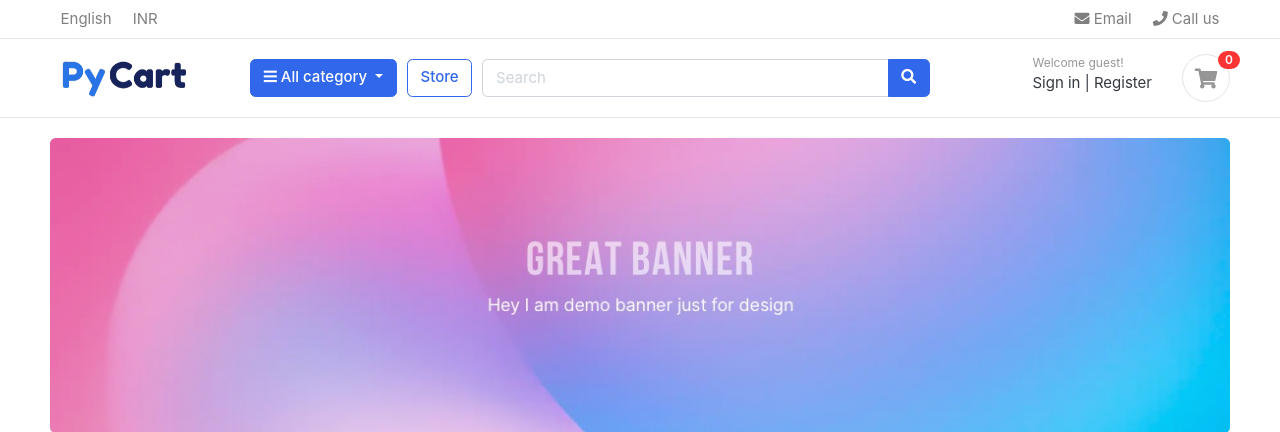
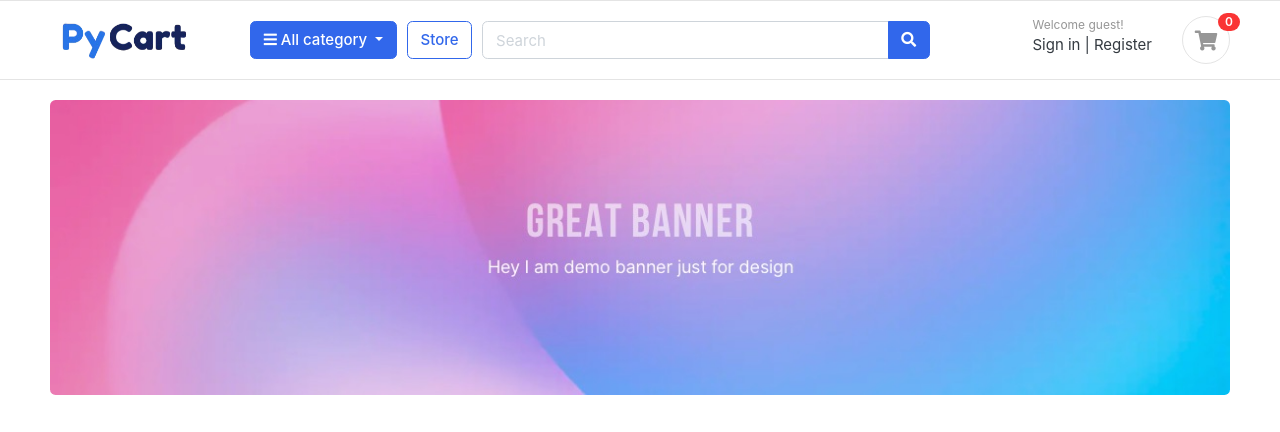
Before and after one commit to aranya-jana/PyCart, a Django app: template templates/home.html in a window 1280 px wide. Shown: the top 432 px of the page. Run offline with Django 5.2, Linux system fonts and the light colour scheme; the template is opened without the code that fills it, so the values that code supplies are empty; some libraries are stand-ins or nearby versions; some web fonts are replaced.

Commit message:
Update navbar

```diff
--- a/templates/includes/navbar.html
+++ b/templates/includes/navbar.html
@@ -5,7 +5,7 @@
   <button class="navbar-toggler" type="button" data-toggle="collapse" data-target="#navbarTop4" aria-controls="navbarNav" aria-expanded="false" aria-label="Toggle navigation">
     <span class="navbar-toggler-icon"></span>
   </button>
-  <div class="collapse navbar-collapse" id="navbarTop4">
+  {% comment %} <div class="collapse navbar-collapse" id="navbarTop4">
     <ul class="navbar-nav mr-auto">
     	<li class="nav-item dropdown">
 		 	<a href="#" class="nav-link">   English </a>
@@ -18,7 +18,7 @@
 		<li><a href="#" class="nav-link"> <i class="fa fa-envelope"></i> Email </a></li>
 		<li><a href="#" class="nav-link"> <i class="fa fa-phone"></i> Call us </a></li>
 	</ul>
-  </div>
+  </div> {% endcomment %}
 </div>
 </nav>
 
```
